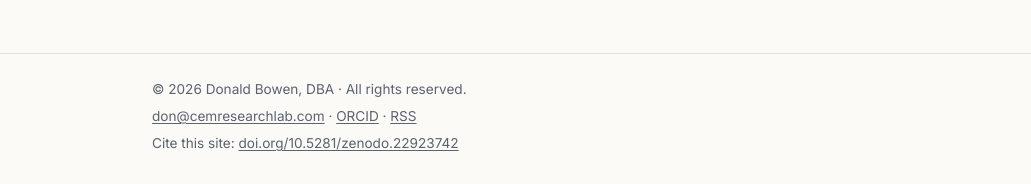
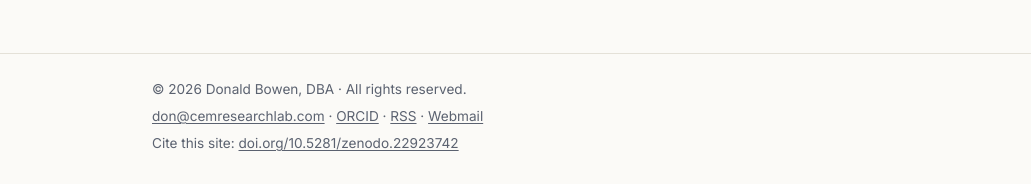
Before and after one commit to donbowen0-creator/cemresearchlab-site, a Jekyll site: the page built from index.md, in a window 1280 px wide. Shown: the part 1139-1323 px from the top of the page, without its empty margins (124-1155 px from the left). Built offline with Jekyll 4.4.1, drawn with Linux system fonts in a browser that asks for light colours.

Commit message:
Add Webmail link to site footer
Co-Authored-By: Claude Opus 5.5 <noreply@anthropic.com>
Claude-Session: https://claude.ai/code/session_01P9xFdLtgMujRsBEiGn4NXM

```diff
--- a/_config.yml
+++ b/_config.yml
@@ -6,6 +6,7 @@ tagline: "Criminogenic Embeddedness Model research program"
 description: "Research hub for the Criminogenic Embeddedness Model (CEM) and the Recovery Embeddedness Model (REM), by Dr. Donald Bowen."
 author: "Donald Bowen, DBA"
 email: "don@cemresearchlab.com"
+webmail: "https://mail.cemresearchlab.com/?_task=mail&_mbox=INBOX"
 orcid: "0000-0003-3527-9462"
 site_doi: "10.5281/zenodo.22923742"
 location: "Oceana, West Virginia"
--- a/_layouts/default.html
+++ b/_layouts/default.html
@@ -38,7 +38,8 @@
       <p>
         <a href="mailto:{{ site.email }}">{{ site.email }}</a> ·
         <a href="https://orcid.org/{{ site.orcid }}">ORCID</a> ·
-        <a href="{{ '/feed.xml' | relative_url }}">RSS</a>
+        <a href="{{ '/feed.xml' | relative_url }}">RSS</a> ·
+        <a href="{{ site.webmail }}" rel="nofollow">Webmail</a>
       </p>
       <p>Cite this site: <a href="https://doi.org/{{ site.site_doi }}">doi.org/{{ site.site_doi }}</a></p>
     </div>
```
